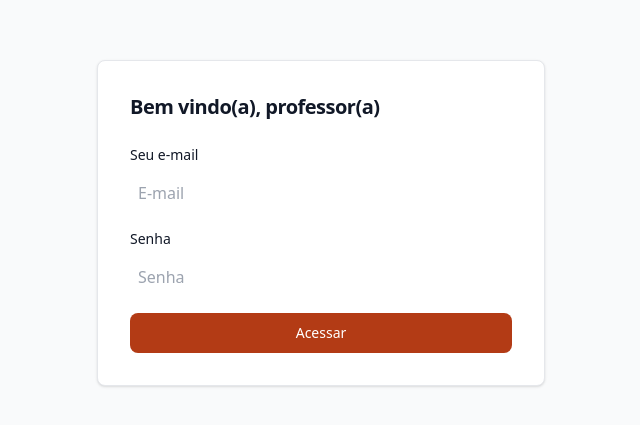
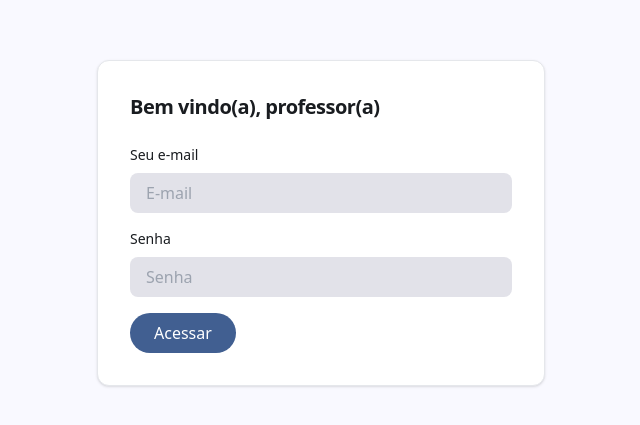
Before and after one commit to gabrielwbenatti/siga-fatec, a React (Vite) app in the folder frontend/: page /login in a window 1280 px wide. Shown: the part 177-602 px from the top of the page, without its empty margins (319-959 px from the left). Built offline with nearby package versions, Linux system fonts and the light colour scheme.

Commit message:
correções nas cores e ajustes

```diff
--- a/frontend/index.html
+++ b/frontend/index.html
@@ -7,7 +7,7 @@
     <title>Vite + React + TS</title>
   </head>
   <body>
-    <div id="root" class="bg-gray-50 text-gray-900"></div>
+    <div id="root" class="bg-light-surface text-light-onSurface"></div>
     <script type="module" src="/src/main.tsx"></script>
   </body>
 </html>
--- /dev/null
+++ b/frontend/src/components/common/Button.tsx
@@ -0,0 +1,19 @@
+import { ButtonHTMLAttributes } from "react";
+
+interface SigaButtonProps extends ButtonHTMLAttributes<HTMLButtonElement> {
+  children: string | JSX.Element | JSX.Element[];
+}
+
+function SigaButton({ children, className }: SigaButtonProps) {
+  return (
+    <>
+      <button
+        className={`rounded-full bg-light-primary text-light-onPrimary px-6 py-2 flex gap-2 ${className}`}
+      >
+        {children}
+      </button>
+    </>
+  );
+}
+
+export default SigaButton;
--- a/frontend/src/components/shared/Input.tsx
+++ b/frontend/src/components/common/Input.tsx
@@ -8,10 +8,11 @@ function SigaInput({ label, className, ...rest }: SigaInputProps) {
   return (
     <>
       <div>
-        <label className="block mb-2 text-sm font-medium text-gray-900 ">
-          {label}
-        </label>
-        <input className={"p-2 rounded-lg " + className} {...rest} />
+        <label className="block mb-2 text-sm font-medium">{label}</label>
+        <input
+          className={`px-4 py-2 rounded-lg bg-light-surfaceContainerHighest focus:outline-none ${className}`}
+          {...rest}
+        />
       </div>
     </>
   );
--- a/frontend/src/pages/Login/Components/LoginForm.tsx
+++ b/frontend/src/pages/Login/Components/LoginForm.tsx
@@ -1,8 +1,8 @@
 import { FormEvent, useState } from "react";
-import LoginInput from "./LoginInput";
 import axios from "axios";
 import { useNavigate } from "react-router-dom";
-import SigaInput from "../../../components/shared/Input";
+import SigaInput from "../../../components/common/Input";
+import SigaButton from "../../../components/common/Button";
 
 function LoginForm() {
   const [email, setEmail] = useState<string>("");
@@ -39,9 +39,9 @@ function LoginForm() {
 
   return (
     <>
-      <div className="w-full bg-white rounded-lg shadow border md:mt-0 sm:max-w-md xl:p-0">
+      <div className="w-full bg-light-surfaceContainerLowest rounded-xl shadow border md:mt-0 sm:max-w-md xl:p-0">
         <div className="p-6 space-y-4 md:space-y-6 sm:p-8">
-          <h1 className="text-xl font-bold leading-right tracking-tight ">
+          <h1 className="text-xl font-bold leading-right tracking-tight text-light-onSurface">
             Bem vindo(a), professor(a)
           </h1>
           <form method="post" className="space-y-4" onSubmit={handleSubmit}>
@@ -61,12 +61,7 @@ function LoginForm() {
               onChange={(e) => setPassword(e.currentTarget.value)}
             />
 
-            <button
-              type="submit"
-              className="w-full text-white bg-primary hover:underline hover:bg-blue-700 focus:ring-4 focus:outline-none focus:ring-blue-300 font-medium rounded-lg text-sm px-5 py-2.5 text-center"
-            >
-              Acessar
-            </button>
+            <SigaButton>Acessar</SigaButton>
           </form>
         </div>
       </div>
--- a/frontend/tailwind.config.js
+++ b/frontend/tailwind.config.js
@@ -4,7 +4,57 @@ export default {
   theme: {
     extend: {
       colors: {
-        primary: "#B33B15",
+        light: {
+          primary: "#415F91",
+          surfaceTint: "#415F91",
+          onPrimary: "#FFFFFF",
+          primaryContainer: "#D6E3FF",
+          onPrimaryContainer: "#001B3E",
+          secondary: "#565F71",
+          onSecondary: "#FFFFFF",
+          secondaryContainer: "#DAE2F9",
+          onSecondaryContainer: "#131C2B",
+          tertiary: "#705575",
+          onTertiary: "#FFFFFF",
+          tertiaryContainer: "#FAD8FD",
+          onTertiaryContainer: "#28132E",
+          error: "#BA1A1A",
+          onError: "#FFFFFF",
+          errorContainer: "#FFDAD6",
+          onErrorContainer: "#410002",
+          background: "#F9F9FF",
+          onBackground: "#191C20",
+          surface: "#F9F9FF",
+          onSurface: "#191C20",
+          surfaceVariant: "#E0E2EC",
+          onSurfaceVariant: "#44474E",
+          outline: "#74777F",
+          outlineVariant: "#C4C6D0",
+          shadow: "#000000",
+          scrim: "#000000",
+          inverseSurface: "#2E3036",
+          inverseOnSurface: "#F0F0F7",
+          inversePrimary: "#AAC7FF",
+          primaryFixed: "#D6E3FF",
+          onPrimaryFixed: "#001B3E",
+          primaryFixedDim: "#AAC7FF",
+          onPrimaryFixedVariant: "#284777",
+          secondaryFixed: "#DAE2F9",
+          onSecondaryFixed: "#131C2B",
+          secondaryFixedDim: "#BEC6DC",
+          onSecondaryFixedVariant: "#3E4759",
+          tertiaryFixed: "#FAD8FD",
+          onTertiaryFixed: "#28132E",
+          tertiaryFixedDim: "#DDBCE0",
+          onTertiaryFixedVariant: "#573E5C",
+          surfaceDim: "#D9D9E0",
+          surfaceBright: "#F9F9FF",
+          surfaceContainerLowest: "#FFFFFF",
+          surfaceContainerLow: "#F3F3FA",
+          surfaceContainer: "#EDEDF4",
+          surfaceContainerHigh: "#E7E8EE",
+          surfaceContainerHighest: "#E2E2E9",
+        },
       },
     },
   },
```
